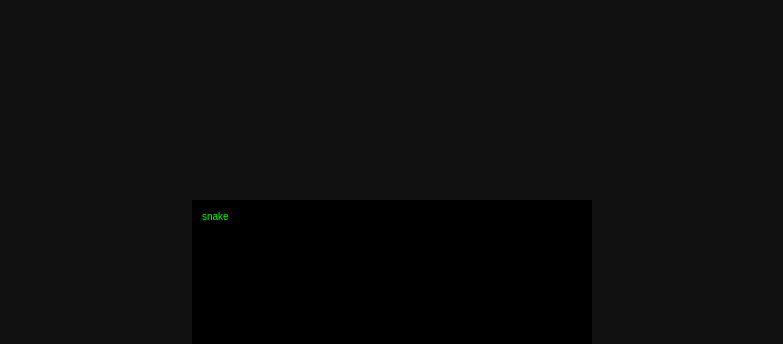
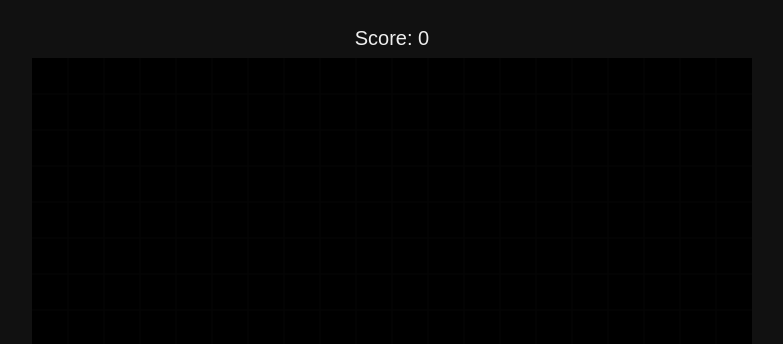
Before and after one commit to m2g-labs/snake-web, a website with bundled scripts: page index.html in a window 1280 px wide. Shown: the top 344 px of the page, without its empty margins (248-1031 px from the left). Built offline with nearby package versions, Linux system fonts and the light colour scheme.

Commit message:
feat: canvas renderer, game loop, overlays
Factory-Worker: coder
Factory-Model: claude-sonnet-5-5
Factory-Run: 12
Factory-Issue: m2g-labs/snake-web#3
Factory-Orchestrator: agent-factory

```diff
--- a/index.html
+++ b/index.html
@@ -7,7 +7,17 @@
   <link rel="stylesheet" href="style.css">
 </head>
 <body>
-  <canvas id="game" width="400" height="400"></canvas>
+  <main>
+    <div id="score">Score: 0</div>
+    <div id="board">
+      <canvas id="game"></canvas>
+      <div id="overlay">
+        <h1 id="overlay-title">Snake</h1>
+        <p id="overlay-msg"></p>
+        <button id="action" type="button">Start</button>
+      </div>
+    </div>
+  </main>
   <script type="module" src="src/main.js"></script>
 </body>
 </html>
--- a/src/main.js
+++ b/src/main.js
@@ -1,6 +1,118 @@
-import { placeholder } from './game.js';
+import { createGame, setDirection, step } from './game.js';
+import { draw, resizeCanvas } from './render.js';
+
+const COLS = 20;
+const ROWS = 20;
+const TICK_MS = 120;
 
 const canvas = document.getElementById('game');
 const ctx = canvas.getContext('2d');
-ctx.fillStyle = '#0f0';
-ctx.fillText(placeholder(), 10, 20);
+const scoreEl = document.getElementById('score');
+const overlay = document.getElementById('overlay');
+const overlayTitle = document.getElementById('overlay-title');
+const overlayMsg = document.getElementById('overlay-msg');
+const actionBtn = document.getElementById('action');
+
+let state = createGame({ cols: COLS, rows: ROWS });
+let mode = 'start'; // start | running | paused | over
+let cell = 1;
+let dpr = 1;
+let acc = 0;
+let last = 0;
+
+function resize() {
+  dpr = window.devicePixelRatio || 1;
+  const w = Math.min(window.innerWidth - 16, 800);
+  const h = window.innerHeight - 70;
+  cell = resizeCanvas(canvas, w, h, COLS, ROWS, dpr);
+  render();
+}
+
+function render() {
+  draw(ctx, state, cell, dpr);
+  scoreEl.textContent = `Score: ${state.score}`;
+}
+
+function showOverlay() {
+  overlay.hidden = mode === 'running';
+  if (mode === 'start') {
+    overlayTitle.textContent = 'Snake';
+    overlayMsg.textContent = 'Arrow keys / WASD to move. Space to pause.';
+    actionBtn.textContent = 'Start';
+  } else if (mode === 'paused') {
+    overlayTitle.textContent = 'Paused';
+    overlayMsg.textContent = '';
+    actionBtn.textContent = 'Resume';
+  } else if (mode === 'over') {
+    overlayTitle.textContent = state.won ? 'You win!' : 'Game over';
+    overlayMsg.textContent = `Score: ${state.score}`;
+    actionBtn.textContent = 'Restart';
+  }
+}
+
+function setMode(m) {
+  mode = m;
+  showOverlay();
+}
+
+function restart() {
+  state = createGame({ cols: COLS, rows: ROWS });
+  acc = 0;
+  render();
+  setMode('running');
+}
+
+function action() {
+  if (mode === 'over' || mode === 'start') restart();
+  else if (mode === 'paused') setMode('running');
+  actionBtn.blur();
+}
+
+function frame(t) {
+  const dt = Math.min(t - last, 250);
+  last = t;
+  if (mode === 'running') {
+    acc += dt;
+    while (acc >= TICK_MS) {
+      acc -= TICK_MS;
+      step(state);
+      if (state.gameOver) {
+        setMode('over');
+        break;
+      }
+    }
+    render();
+  }
+  requestAnimationFrame(frame);
+}
+
+const KEYS = {
+  ArrowUp: 'up', ArrowDown: 'down', ArrowLeft: 'left', ArrowRight: 'right',
+  w: 'up', s: 'down', a: 'left', d: 'right',
+  W: 'up', S: 'down', A: 'left', D: 'right',
+};
+
+window.addEventListener('keydown', (e) => {
+  if (e.key === ' ' || e.key === 'p' || e.key === 'P') {
+    e.preventDefault();
+    if (mode === 'running') setMode('paused');
+    else if (mode === 'paused') setMode('running');
+    return;
+  }
+  if (e.key === 'Enter' && mode !== 'running') {
+    e.preventDefault();
+    action();
+    return;
+  }
+  const dir = KEYS[e.key];
+  if (dir) {
+    e.preventDefault();
+    if (mode === 'running') setDirection(state, dir);
+  }
+});
+
+actionBtn.addEventListener('click', action);
+window.addEventListener('resize', resize);
+resize();
+showOverlay();
+requestAnimationFrame((t) => { last = t; requestAnimationFrame(frame); });
--- /dev/null
+++ b/src/render.js
@@ -0,0 +1,39 @@
+// Canvas drawing only. No game rules: it reads state produced by game.js.
+
+export function fitCellSize(availW, availH, cols, rows) {
+  return Math.max(1, Math.floor(Math.min(availW / cols, availH / rows)));
+}
+
+// Sizes the canvas backing store for the device pixel ratio; returns CSS cell size.
+export function resizeCanvas(canvas, availW, availH, cols, rows, dpr = 1) {
+  const cell = fitCellSize(availW, availH, cols, rows);
+  const w = cell * cols;
+  const h = cell * rows;
+  canvas.style.width = `${w}px`;
+  canvas.style.height = `${h}px`;
+  canvas.width = Math.round(w * dpr);
+  canvas.height = Math.round(h * dpr);
+  return cell;
+}
+
+export function draw(ctx, state, cell, dpr = 1) {
+  const w = state.cols * cell;
+  const h = state.rows * cell;
+  ctx.setTransform(dpr, 0, 0, dpr, 0, 0);
+  ctx.fillStyle = '#000';
+  ctx.fillRect(0, 0, w, h);
+  ctx.strokeStyle = '#141414';
+  ctx.lineWidth = 1;
+  ctx.beginPath();
+  for (let x = 1; x < state.cols; x++) { ctx.moveTo(x * cell, 0); ctx.lineTo(x * cell, h); }
+  for (let y = 1; y < state.rows; y++) { ctx.moveTo(0, y * cell); ctx.lineTo(w, y * cell); }
+  ctx.stroke();
+  if (state.food) {
+    ctx.fillStyle = '#f33';
+    ctx.fillRect(state.food.x * cell + 1, state.food.y * cell + 1, cell - 2, cell - 2);
+  }
+  state.snake.forEach((s, i) => {
+    ctx.fillStyle = i === 0 ? '#7f7' : '#0c0';
+    ctx.fillRect(s.x * cell + 1, s.y * cell + 1, cell - 2, cell - 2);
+  });
+}
--- a/style.css
+++ b/style.css
@@ -1,2 +1,9 @@
-body { margin: 0; background: #111; color: #eee; display: flex; justify-content: center; align-items: center; min-height: 100vh; }
-canvas { background: #000; max-width: 100%; }
+body { margin: 0; background: #111; color: #eee; font-family: sans-serif; display: flex; justify-content: center; align-items: center; min-height: 100vh; }
+main { text-align: center; }
+#score { height: 40px; line-height: 40px; font-size: 20px; }
+#board { position: relative; display: inline-block; line-height: 0; }
+canvas { background: #000; display: block; }
+#overlay { position: absolute; inset: 0; display: flex; flex-direction: column; justify-content: center; align-items: center; background: rgba(0,0,0,.7); line-height: normal; }
+#overlay[hidden] { display: none; }
+#overlay h1 { margin: 0 0 8px; }
+#overlay button { font-size: 18px; padding: 8px 20px; cursor: pointer; }
```
Also changed, not shown: CLAUDE.md (+1 -0 lines), test/render.test.js (added, +25 -0 lines).
